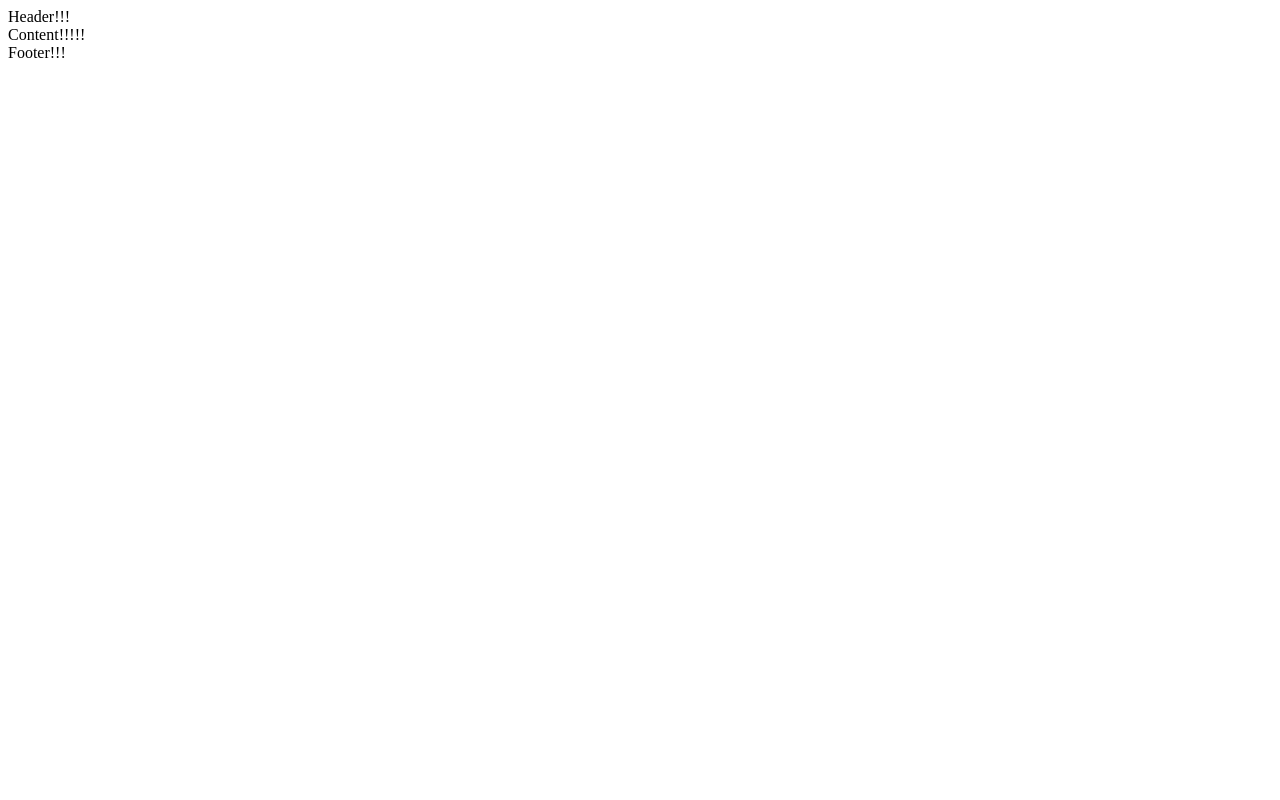
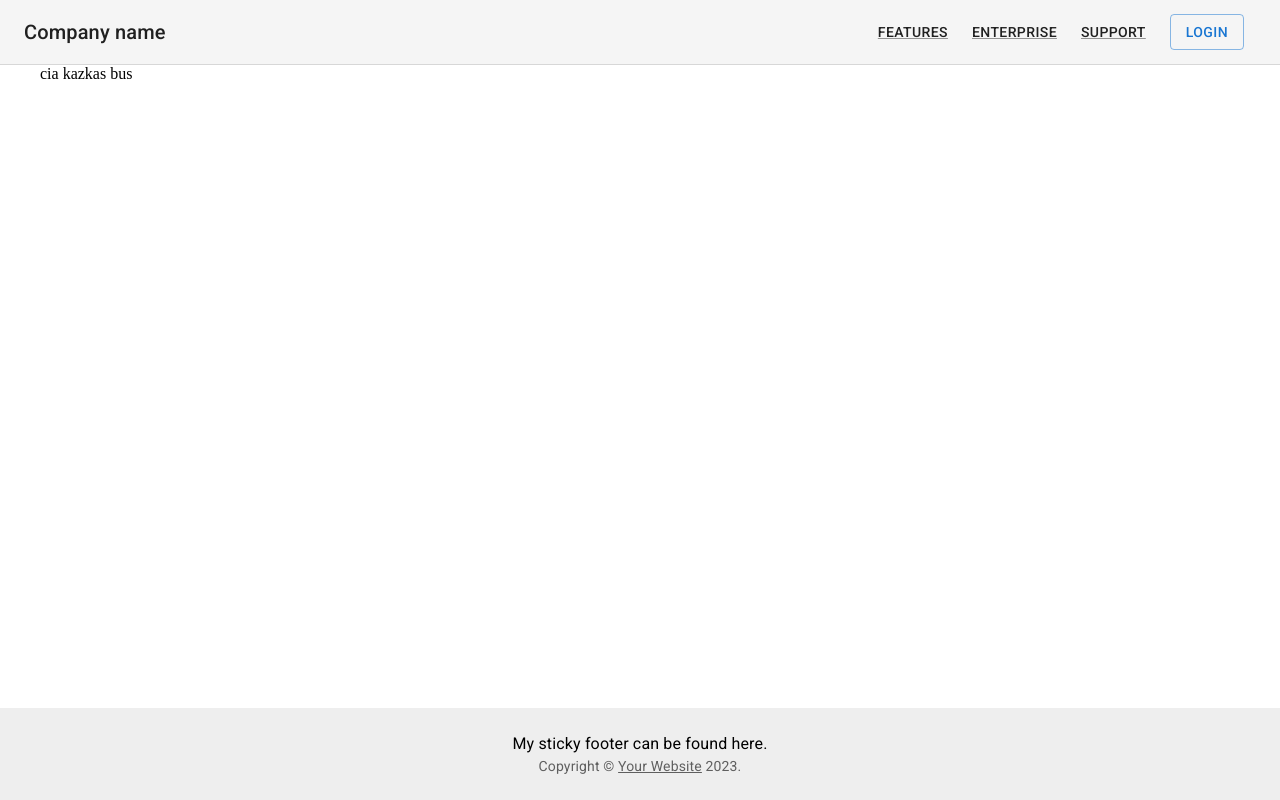
Before and after one commit to Rombug/FINAL_JAVA_PROJECT, a React (Create React App) app in the folder restTTP/ttp-ui/: page / in a window 1280 px wide. Built offline with nearby package versions, Linux system fonts and the light colour scheme.

Commit message:
FINAL PROJECT. (Spring + React) Added templates to footer, header and content.

```diff
--- a/restTTP/ttp-ui/public/index.html
+++ b/restTTP/ttp-ui/public/index.html
@@ -12,7 +12,7 @@
     <link rel="stylesheet" href="https://fonts.googleapis.com/css?family=Roboto:300,400,500,700&display=swap"/>
     <link rel="stylesheet" href="https://fonts.googleapis.com/icon?family=Material+Icons"/>
   </head>
-  <body>
+  <body style="margin: 0">
     <div id="root"></div>
   </body>
 </html>
--- a/restTTP/ttp-ui/src/components/content/Content.js
+++ b/restTTP/ttp-ui/src/components/content/Content.js
@@ -1,7 +1,17 @@
+import {Container} from "@mui/material";
+
 const Content = () => {
 
-    return(
-        <div>Content!!!!!</div>
+    return (
+        <>
+        <Container disableGutters maxWidth="lg" component="main"  sx={{
+            display: 'flex',
+            flexDirection: 'column',
+            minHeight: 'calc(100vh - 157px)',
+        }}>
+           cia kazkas bus
+        </Container>
+        </>
     );
 }
 
--- a/restTTP/ttp-ui/src/components/footer/Footer.js
+++ b/restTTP/ttp-ui/src/components/footer/Footer.js
@@ -1,7 +1,41 @@
+import {Box, Container, Link, Typography} from "@mui/material";
+
+function Copyright(props) {
+    return (
+        <Typography variant="body2" color="text.secondary" align="center" {...props}>
+            {'Copyright © '}
+            <Link color="inherit" href="https://mui.com/">
+                Your Website
+            </Link>{' '}
+            {new Date().getFullYear()}
+            {'.'}
+        </Typography>
+    );
+}
+
+
 const Footer = () => {
 
     return(
-        <div>Footer!!!</div>
+        <Box
+            component="footer"
+            sx={{
+                py: 3,
+                px: 2,
+                mt: 'auto',
+                backgroundColor: (theme) =>
+                    theme.palette.mode === 'light'
+                        ? theme.palette.grey[200]
+                        : theme.palette.grey[800],
+            }}
+        >
+            <Container maxWidth="sm">
+                <Typography variant="body1" align="center">
+                    My sticky footer can be found here.
+                </Typography>
+                <Copyright />
+            </Container>
+        </Box>
     );
 
 }
--- a/restTTP/ttp-ui/src/components/header/Header.js
+++ b/restTTP/ttp-ui/src/components/header/Header.js
@@ -1,7 +1,49 @@
+import {AppBar, Button, Link, Toolbar, Typography} from "@mui/material";
+
 const Header = () => {
 
     return(
-        <div>Header!!!</div>
+        <AppBar
+            position="static"
+            color="default"
+            elevation={0}
+            sx={{ borderBottom: (theme) => `1px solid ${theme.palette.divider}` }}
+        >
+            <Toolbar sx={{ flexWrap: 'wrap' }}>
+                <Typography variant="h6" color="inherit" noWrap sx={{ flexGrow: 1 }}>
+                    Company name
+                </Typography>
+                <nav>
+                    <Link
+                        variant="button"
+                        color="text.primary"
+                        href="#"
+                        sx={{ my: 1, mx: 1.5 }}
+                    >
+                        Features
+                    </Link>
+                    <Link
+                        variant="button"
+                        color="text.primary"
+                        href="#"
+                        sx={{ my: 1, mx: 1.5 }}
+                    >
+                        Enterprise
+                    </Link>
+                    <Link
+                        variant="button"
+                        color="text.primary"
+                        href="#"
+                        sx={{ my: 1, mx: 1.5 }}
+                    >
+                        Support
+                    </Link>
+                </nav>
+                <Button href="#" variant="outlined" sx={{ my: 1, mx: 1.5 }}>
+                    Login
+                </Button>
+            </Toolbar>
+        </AppBar>
     );
 }
 
```
Also changed, not shown: 1 other file (tests, documents, lock files or other folders).
